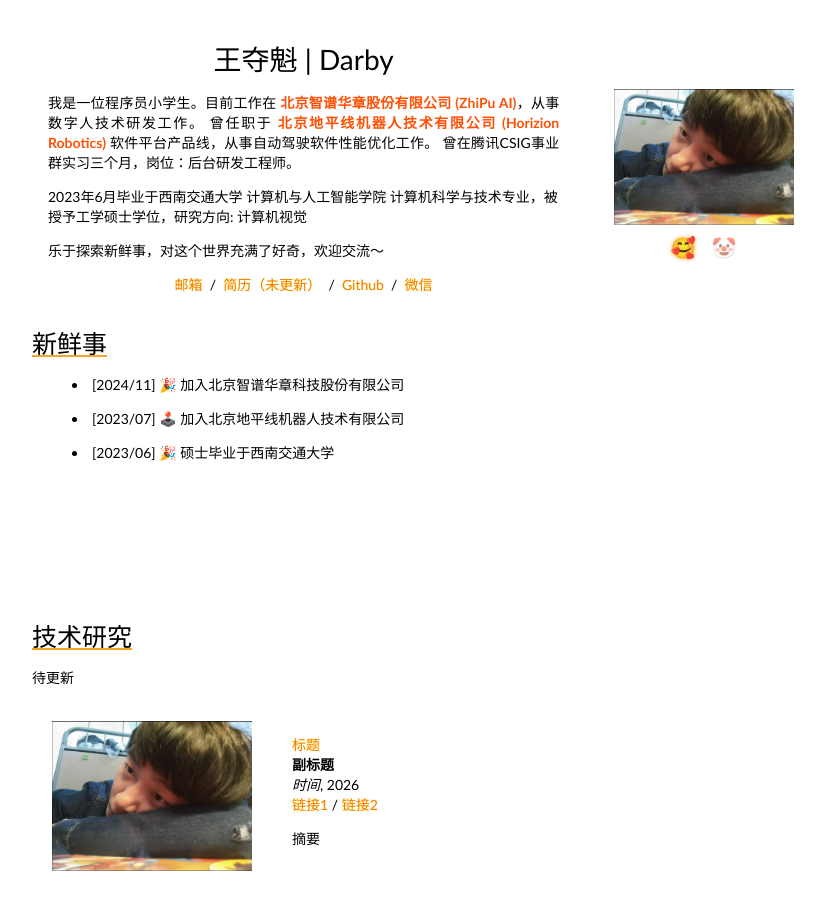
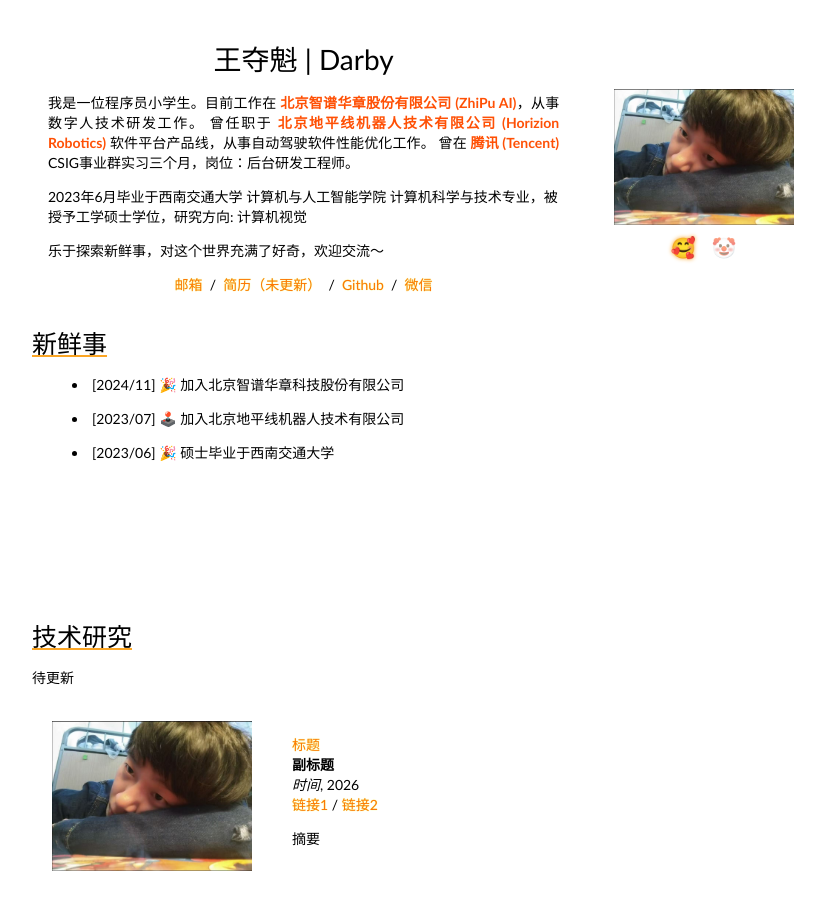
Before and after one commit to duokuiwang/duokuiwang.github.io, a plain HTML site: page index.html in a window 1280 px wide. Shown: the top 897 px of the page, without its empty margins (208-1033 px from the left). Drawn offline with Linux system fonts and the light colour scheme; a script that the page names is missing.

Commit message:
fix(tencent): fix tencent

```diff
--- a/index.html
+++ b/index.html
@@ -103,7 +103,7 @@
                     <intro>
                       我是一位程序员小学生。目前工作在 <b>北京智谱华章股份有限公司 (ZhiPu AI)</b>，从事数字人技术研发工作。
                       曾任职于 <b>北京地平线机器人技术有限公司 (Horizion Robotics)</b> 软件平台产品线，从事自动驾驶软件性能优化工作。
-                      曾在腾讯CSIG事业群实习三个月，岗位：后台研发工程师。
+                      曾在 <b>腾讯 (Tencent)</b> CSIG事业群实习三个月，岗位：后台研发工程师。
 
                       <p>2023年6月毕业于西南交通大学 计算机与人工智能学院 计算机科学与技术专业，被授予工学硕士学位，研究方向: 计算机视觉
                     </intro>
```
